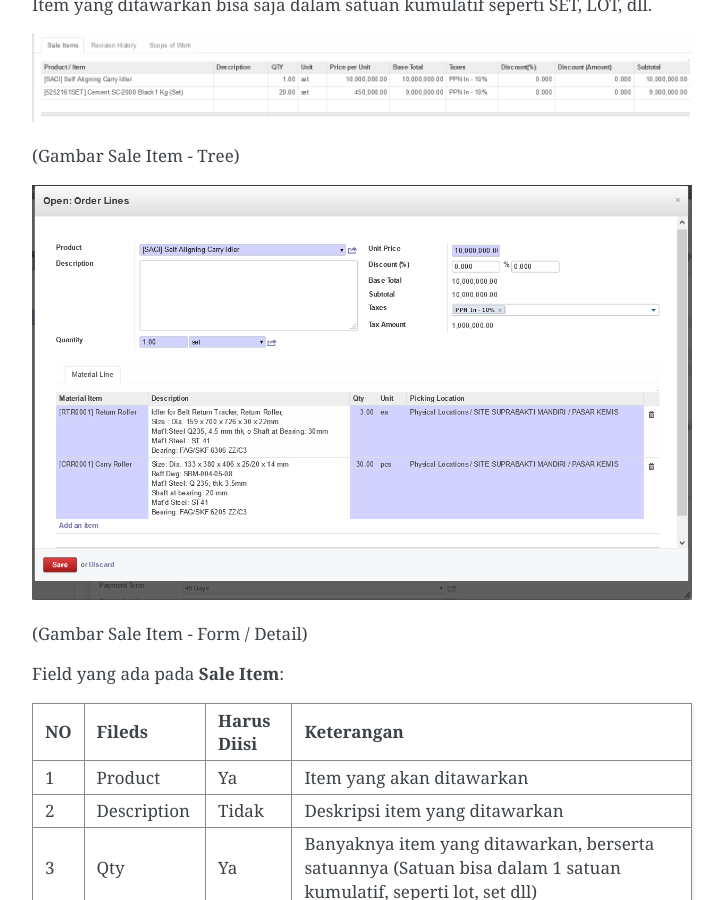
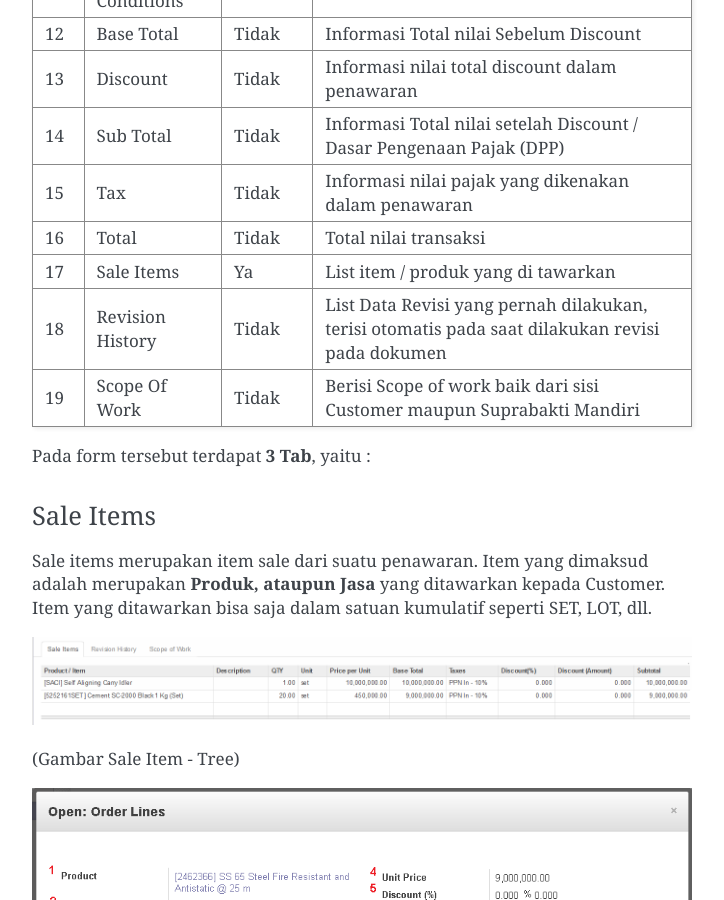
Before and after one commit to lajayuhniyarsyah/OpenERP-Supra-Doc, a Sphinx documentation site: the page built from source/pages/sales/order/index.rst, in a window 1280 px wide and 900 px high, scrolled down 2614 px. Shown: the whole window, without its empty margins (388-1112 px from the left). Built offline with Sphinx 7.4.7, drawn with Linux system fonts in a browser that asks for light colours; some of the changed text lies outside the part shown.

Commit message:
Commit index so

```diff
--- a/source/pages/sales/order/index.rst
+++ b/source/pages/sales/order/index.rst
@@ -66,6 +67,13 @@ Penjelasan Field:
 +---+-----------------------+---------------+------------------------------------------------------------------------------------------+
 |16 | Total                 | Tidak         |Total nilai transaksi                                                                     |
 +---+-----------------------+---------------+------------------------------------------------------------------------------------------+
+|17 | Sale Items            | Ya            |List item / produk yang di tawarkan                                                       |
++---+-----------------------+---------------+------------------------------------------------------------------------------------------+
+|18 | Revision History      | Tidak         |List Data Revisi yang pernah dilakukan, terisi otomatis pada saat dilakukan revisi pada   |
+|   |                       |               |dokumen                                                                                   |
++---+-----------------------+---------------+------------------------------------------------------------------------------------------+
+|19 | Scope Of Work         | Tidak         |Berisi Scope of work baik dari sisi Customer maupun Suprabakti Mandiri                    |
++---+-----------------------+---------------+------------------------------------------------------------------------------------------+
 
 
 Pada form tersebut terdapat **3 Tab**, yaitu :
@@ -86,7 +94,7 @@ Item yang ditawarkan bisa saja dalam satuan kumulatif seperti SET, LOT, dll.
 
 
 
-.. image:: /img/order-sale-items-detail-form.png
+.. image:: /img/order-sale-items-baru.png
 
 (Gambar Sale Item - Form / Detail)
 
@@ -119,11 +127,15 @@ Field yang ada pada **Sale Item**:
 +---+-----------------------+---------------+--------------------------------------------------------------------------------------------------------------------+
 
 
+
 Material Line
 ^^^^^^^^^^^^^
 
 Material line merupakan data Material yang akan di supply pada suatu order baik material berupa barang maupun barang.
 Pada material line harus di deskripsikan material penyusun / consist of / including material yang akan di berikan kepada customer.
+
+.. image:: /img/order-material-line.png
+(Gambar Material Item pada Quotation)
 
 Contoh :
 
```
Also changed, not shown: other parts of source/pages/sales/order/index.rst (+5 -2 lines).
